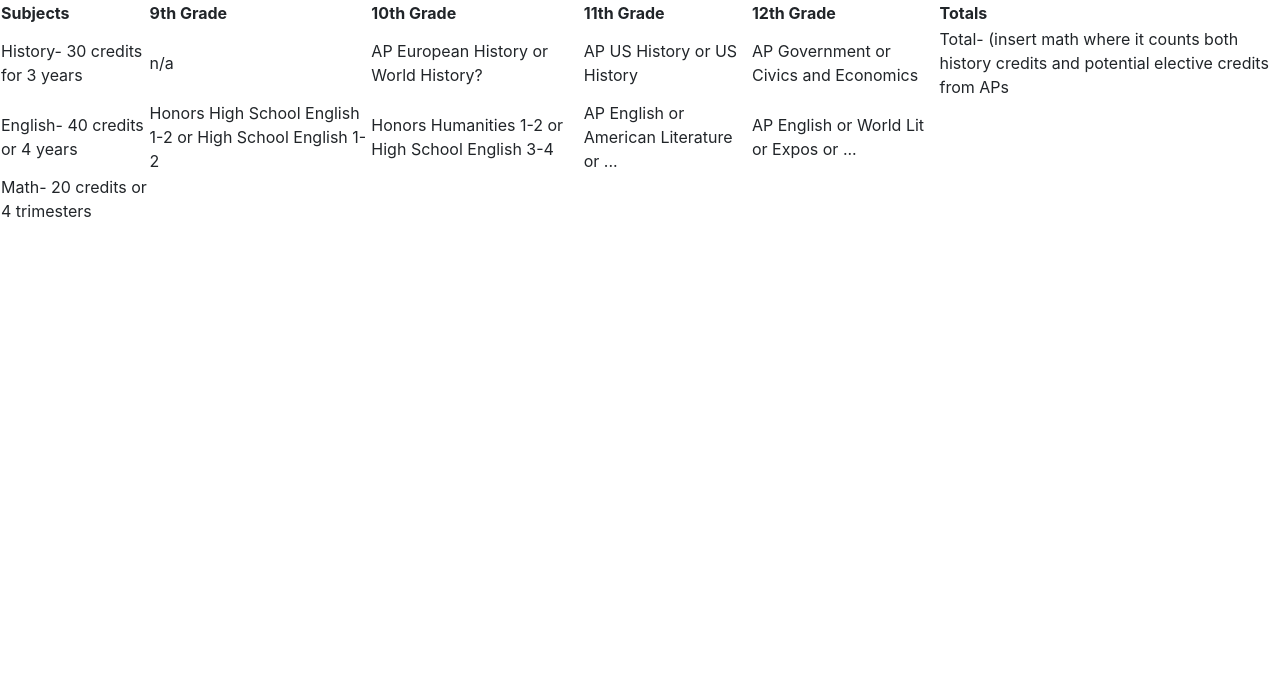
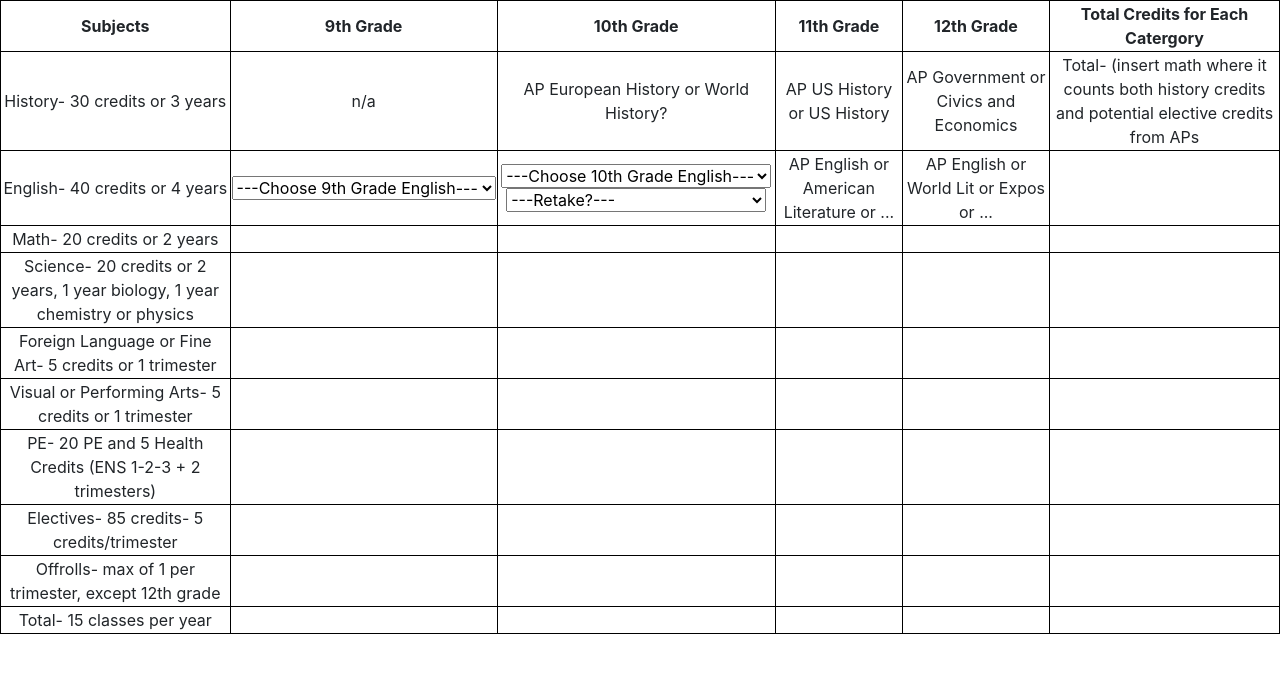
Before and after one commit to parkjessie/LAJ, a Flask app: page /fouryearplan in a window 1280 px wide. Shown: the part 56-729 px from the top of the page. Run offline with Flask 2, Linux system fonts and the light colour scheme; some libraries are stand-ins or nearby versions.

Commit message:
figured out dropdowns for course selection

```diff
--- a/crudy/templates/cruddy/crud.html
+++ b/crudy/templates/cruddy/crud.html
@@ -40,12 +40,6 @@
                             <tbody>
                             <!-- Loop through rows in table -->
                             {% for row in table %}
-                                <!--
-                                Prepare table for display
-                                    caution: phone number needs "~" format step to force type to string
-                                -->
-{#                                {% set pn = "" ~ row['phone'] %}#}
-{#                                {% set pnf = "(" ~ pn[0:3] ~ ")" ~ pn[3:6] ~ "-" ~ pn[6:10] %}#}
                                 <tr>
                                     <td>{{ row['department'] }}</td>
                                     <td>{{ row['course_name'] }}</td>
--- a/main.py
+++ b/main.py
@@ -19,12 +19,15 @@ def fouryearplan():
 
 @app.route('/info')
 def info():
-    return render_template("layouts/info.html")
+    return render_template("info.html")
 
 @app.route('/math')
 def math():
-    return render_template("layouts/math.html")
+    return render_template("math.html")
 
+@app.route('/courseselection')
+def courseselection():
+    return render_template("courseselection.html")
 
 if __name__ == "__main__":
     # runs the application on the repl development server
--- a/templates/fouryearplan.html
+++ b/templates/fouryearplan.html
@@ -1,17 +1,24 @@
 {% extends "layouts/base.html" %}
 
 {% block body %}
-<table style="alignment: center; border: black">
+    <style>
+        th, td {
+            border: 1px solid black;
+            text-align: center;
+        }
+    </style>
+
+<table id="course-select">
     <tr id="headers">
         <th>Subjects</th>
         <th>9th Grade</th>
         <th>10th Grade</th>
         <th>11th Grade</th>
         <th>12th Grade</th>
-        <th>Totals</th>
+        <th>Total Credits for Each Catergory</th>
     </tr>
     <tr id="history">
-        <td>History- 30 credits for 3 years</td>
+        <td>History- 30 credits or 3 years</td>
         <td>n/a</td>
         <td>AP European History or World History?</td>
         <td>AP US History or US History</td>
@@ -20,44 +27,117 @@
     </tr>
     <tr id="English">
         <td>English- 40 credits or 4 years</td>
-        <td>Honors High School English 1-2 or High School English 1-2</td>
-        <td>Honors Humanities 1-2 or High School English 3-4</td>
+        <td><form>
+            <select id = "freshman-english" onchange = "freshmanEnglish()" >
+                <option value="1"> ---Choose 9th Grade English--- </option>
+                <option value="2"> Honors High School English 1-2 </option>
+                <option value="3"> High School English 1-2 </option>
+            </select>
+        </form></td>
+        <td>
+            <form>
+                <select id="soph-english" onchange="sophEnglish()">
+                    <option value="1">---Choose 10th Grade English---</option>
+                    <option value="2">Honors Humanities 1-2</option>
+                    <option value="3">High School English 3-4</option>
+                </select>
+            </form>
+            <form>
+                <select id="soph-english-retake" onchange="sophRetakeEnglish">
+                    <option value="1">---Retake?---</option>
+                    <option value="2">N/A</option>
+                    <option value="3"> Honors High School English 1-2 </option>
+                    <option value="4"> High School English 1-2 </option>
+                </select>
+            </form>
+        </td>
         <td>AP English or American Literature or ...</td>
         <td>AP English or World Lit or Expos or ...</td>
+        <td> </td>
     </tr>
     <tr id="Math">
-        <td>Math- 20 credits or 4 trimesters</td>
+        <td>Math- 20 credits or 2 years</td>
         <td></td>
+        <td> </td>
+        <td> </td>
+        <td> </td>
+        <td> </td>
+
+    </tr>
+    <tr id="science">
+        <td>Science- 20 credits or 2 years, 1 year biology, 1 year chemistry or physics </td>
+        <td> </td>
+        <td> </td>
+        <td> </td>
+        <td> </td>
+        <td> </td>
+
+    </tr>
+    <tr id="flang-fine">
+        <td>Foreign Language or Fine Art- 5 credits or 1 trimester</td>
+        <td> </td>
+        <td> </td>
+        <td> </td>
+        <td> </td>
+        <td> </td>
+
+    </tr>
+    <tr id="visart">
+        <td>Visual or Performing Arts- 5 credits or 1 trimester</td>
+        <td> </td>
+        <td> </td>
+        <td> </td>
+        <td> </td>
+        <td> </td>
+
+    </tr>
+    <tr id="pe">
+        <td>PE- 20 PE and 5 Health Credits (ENS 1-2-3 + 2 trimesters)</td>
+        <td> </td>
+        <td> </td>
+        <td> </td>
+        <td> </td>
+        <td> </td>
+
+    </tr>
+    <tr id="electives">
+        <td>Electives- 85 credits- 5 credits/trimester</td>
+        <td> </td>
+        <td> </td>
+        <td> </td>
+        <td> </td>
+        <td> </td>
+    </tr>
+    <tr id="offrolls">
+        <td>Offrolls- max of 1 per trimester, except 12th grade</td>
+        <td></td>
+        <td></td>
+        <td></td>
+        <td></td>
+        <td></td>
+    </tr>
+    <tr id="total-per-year">
+        <td>Total- 15 classes per year</td>
+        <td> </td>
+        <td> </td>
+        <td> </td>
+        <td> </td>
+        <td> </td>
+
     </tr>
 </table>
 
     <script>
-    {#is there an easier way to get a database of all courses at DN????, rather than manually typing each one into a database, do i need any more info?#}
-    courses = [
-        {
-            subject: "elec",
-            course_title: "3D Computer Animation 1",
-            prerequisites: false,
-            grade: [9, 10, 11, 12]
-        },
-        {
-            subject: "elec",
-            course_title: "3D Computer Animation 2",
-            prerequisites: "3D Computer Animation 1",
-            grade: [9, 10, 11, 12]
-        },
-        {
-            subject: "elec",
-            course_title: "3D Computer Animation 3",
-            prerequisites: ["3D Computer Animation 1", "3D Computer Animation 2"],
-            grade: [9, 10, 11, 12]
-        },
-        {
-            subject: "elec",
-            course_title: "3D Computer Animation 4",
-            prerequisites: ["3D Computer Animation 1", "3D Computer Animation 2", "3D Computer Animation 3"],
-            grade: [10, 11, 12]
+        function freshmanEnglish() {
+            var nineEnglish = document.getElementById("freshman-english");
+            var value = nineEnglish.options[nineEnglish.selectedIndex].value;
+            console.log("value is:" + value)
+            var text = nineEnglish.options[nineEnglish.selectedIndex].text;
+            console.log("text is:" + text)
         }
-    ]
+
+        function sophEnglish() {
+            var tenEnglish = document.getElementById("soph-english")
+        }
     </script>
 {% endblock %}
--- a/templates/index.html
+++ b/templates/index.html
@@ -8,9 +8,8 @@
 
 {% block body %}
 
-<h1>This website has been made in collaboration with the DNHS Attendance Office</h1>
+<h1>This website has been made in collaboration with DNHS Administration</h1>
+    <p>The aim of this website is to help students make course selections for their time in high school</p>
 <h2>This website is run by the "lajm" group</h2>
 
-
-
 {% endblock %}
--- a/templates/may6.html
+++ /dev/null
@@ -1,3 +0,0 @@
-{% extends "layouts/base.html" %}
-
-{% block body %}
```
Also changed, not shown: crudy/templates/cruddy/login1.html (deleted, +0 -34 lines), templates/courseselection.html (added, +42 -0 lines), templates/info.html (renamed from templates/layouts/info.html, +1 -7 lines), templates/math.html (renamed from templates/layouts/math.html, +4 -25 lines).
